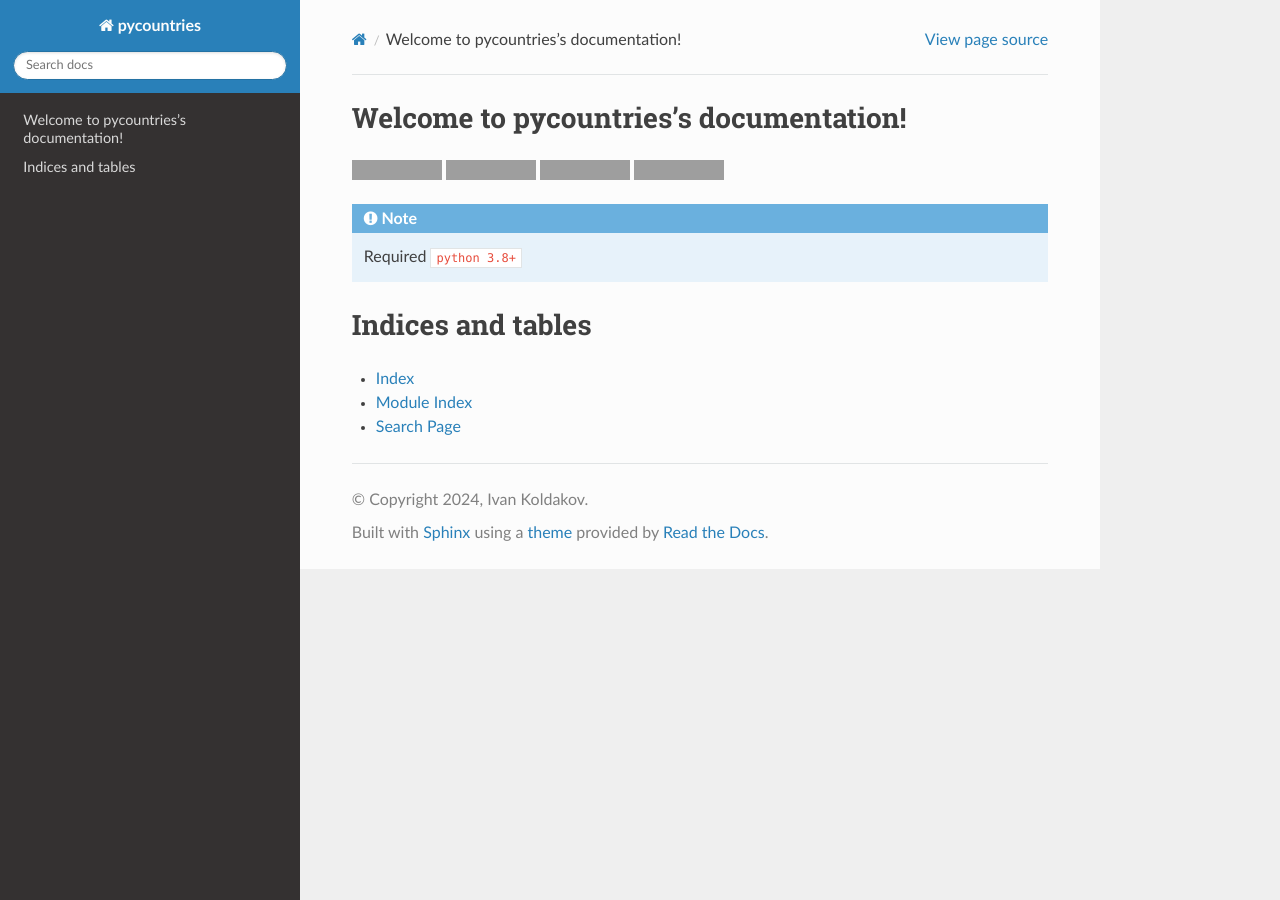
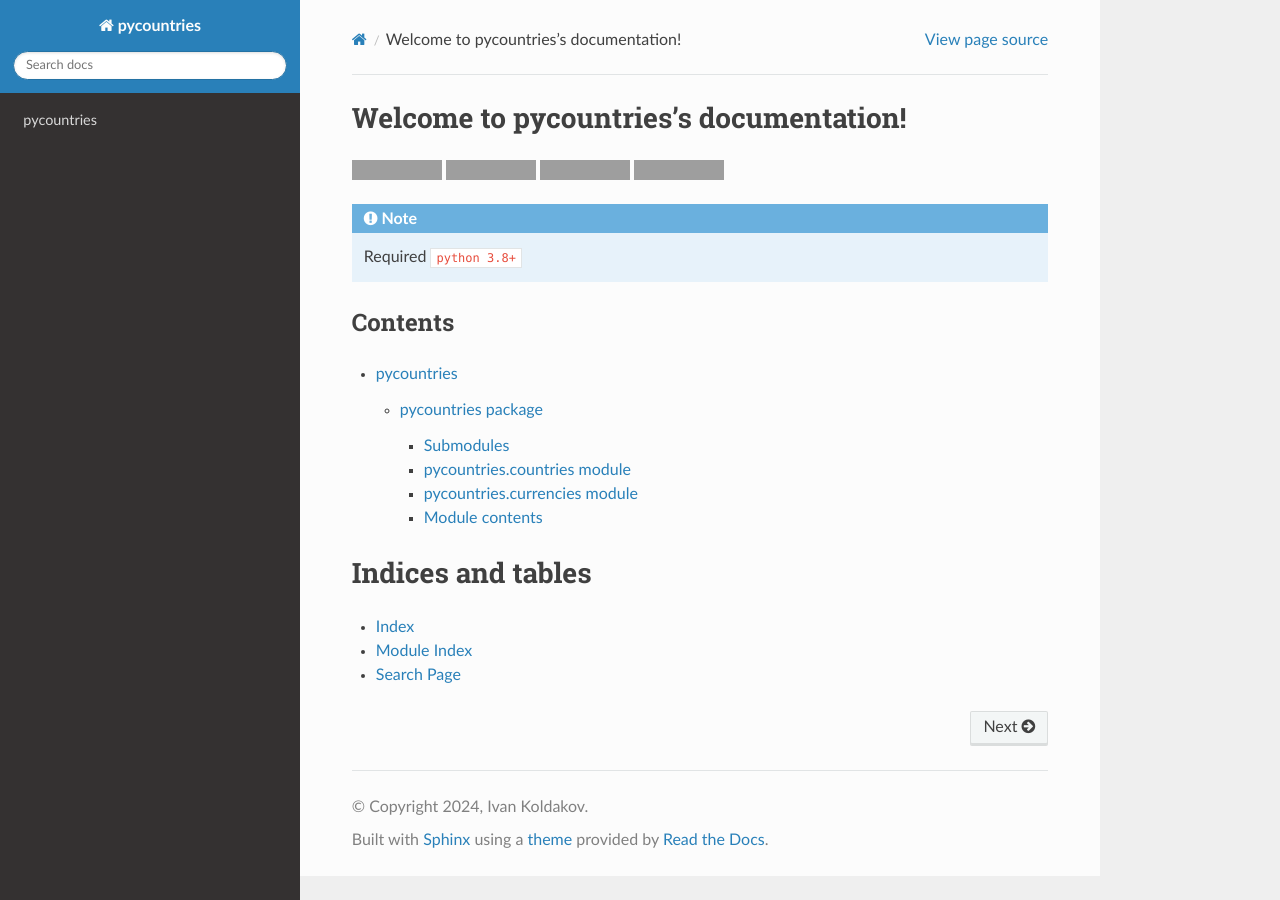
Before and after one commit to koldakov/pycountries, a Sphinx documentation site: the page built from docs/source/index.rst, in a window 1280 px wide. Built offline with Sphinx 7.4.7 and the Read the Docs theme 2.0.0, drawn with Linux system fonts in a browser that asks for light colours; grey boxes are pictures that could not be loaded.

```diff
--- a/docs/source/conf.py
+++ b/docs/source/conf.py
@@ -16,7 +16,12 @@ release = pycountries.__version__
 # -- General configuration ---------------------------------------------------
 # https://www.sphinx-doc.org/en/master/usage/configuration.html#general-configuration
 
-extensions = []
+extensions = [
+    "sphinx.ext.autodoc",
+    "sphinx.ext.napoleon",
+    "sphinx.ext.viewcode",
+    "sphinx.ext.autosummary",
+]
 
 templates_path = ["_templates"]
 exclude_patterns = []
--- a/docs/source/index.rst
+++ b/docs/source/index.rst
@@ -26,6 +26,11 @@ Welcome to pycountries's documentation!
 .. note::
    Required ``python 3.8+``
 
+Contents
+--------
+.. toctree::
+   modules
+
 Indices and tables
 ==================
 
--- /dev/null
+++ b/docs/source/modules.rst
@@ -0,0 +1,7 @@
+pycountries
+===========
+
+.. toctree::
+   :maxdepth: 4
+
+   pycountries
--- /dev/null
+++ b/docs/source/pycountries.rst
@@ -0,0 +1,29 @@
+pycountries package
+===================
+
+Submodules
+----------
+
+pycountries.countries module
+----------------------------
+
+.. automodule:: pycountries.countries
+   :members:
+   :undoc-members:
+   :show-inheritance:
+
+pycountries.currencies module
+-----------------------------
+
+.. automodule:: pycountries.currencies
+   :members:
+   :undoc-members:
+   :show-inheritance:
+
+Module contents
+---------------
+
+.. automodule:: pycountries
+   :members:
+   :undoc-members:
+   :show-inheritance:
--- a/pyproject.toml
+++ b/pyproject.toml
@@ -1,6 +1,6 @@
 [project]
 name = "pycountries"
-version = "0.0.12"
+version = "0.0.13"
 authors = [
   { name="Ivan Koldakov", email="ivan@koldakov.com" },
 ]
--- a/src/pycountries/__init__.py
+++ b/src/pycountries/__init__.py
@@ -1,7 +1,7 @@
 from pycountries.countries import Country
 from pycountries.currencies import Currency
 
-__version__ = "0.0.11"
+__version__ = "0.0.13"
 __author__ = "Ivan Koldakov"
 __all__ = [
     "Country",
```
Also changed, not shown: CHANGELOG.md (+7 -0 lines).
